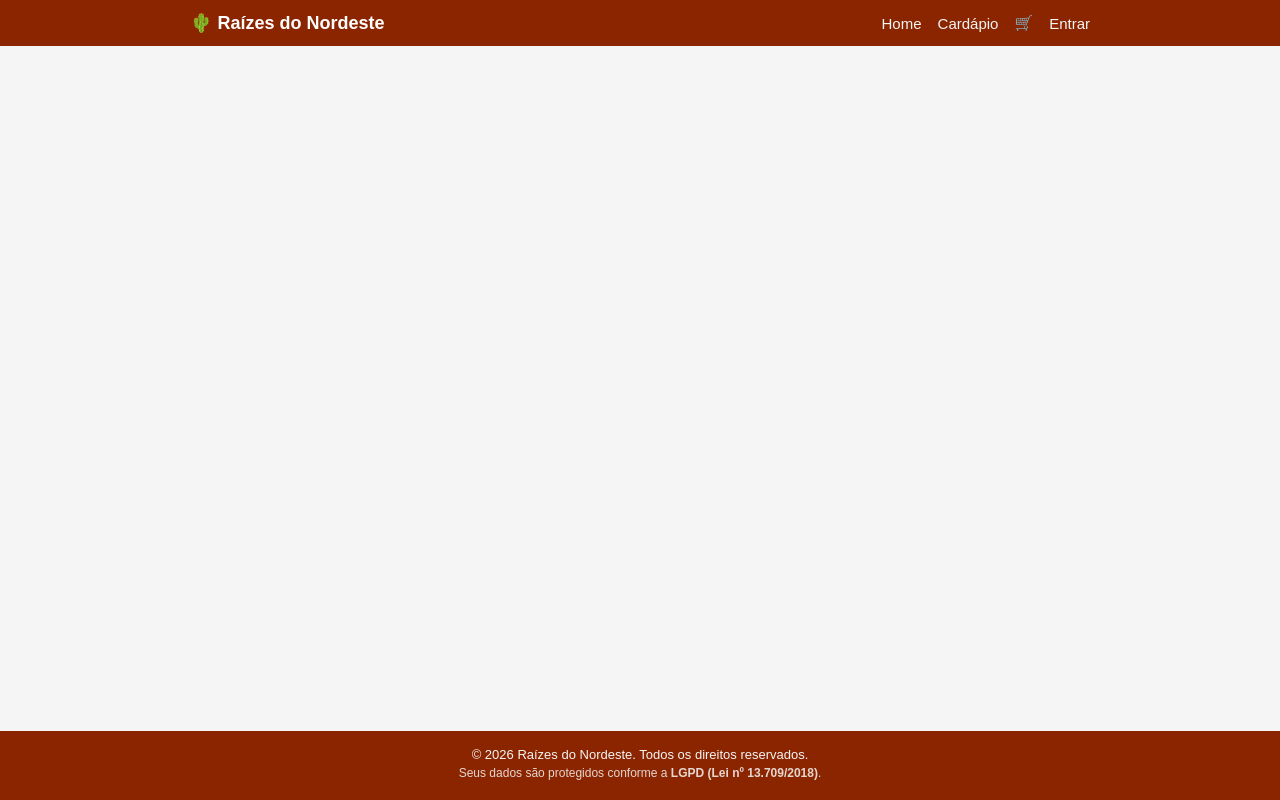
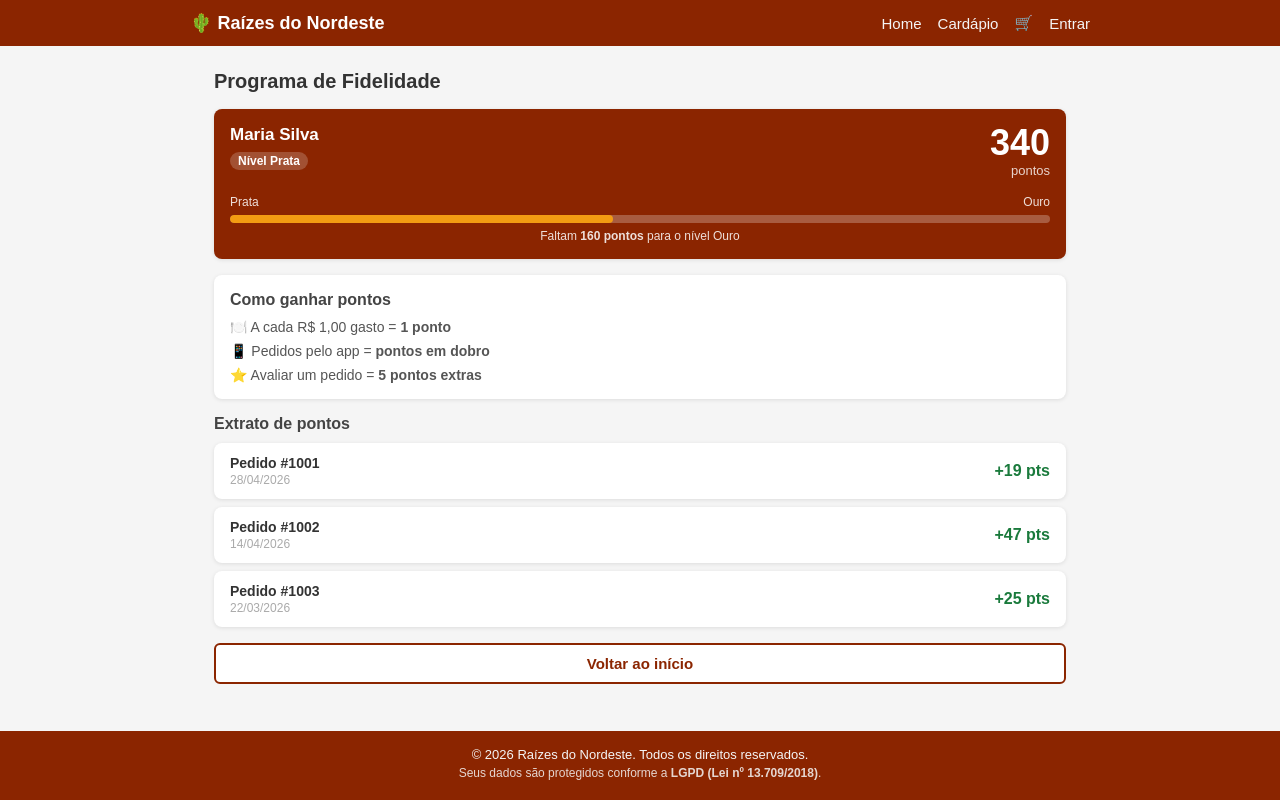
Before and after one commit to devSabrinalvs/raizes-do-nordeste, a React (Vite) app: page /fidelizacao in a window 1280 px wide. Built offline with nearby package versions, Linux system fonts and the light colour scheme.

Commit message:
feat: adiciona pagina base para fidelizacao

```diff
--- a/src/App.jsx
+++ b/src/App.jsx
@@ -11,6 +11,7 @@ import Processando from './pages/Processando'
 import PedidoAprovado from './pages/PedidoAprovado'
 import PedidoNegado from './pages/PedidoNegado'
 import Acompanhamento from './pages/Acompanhamento'
+import Fidelizacao from './pages/Fidelizacao'
 import './App.css'
 
 function App() {
@@ -79,6 +80,7 @@ function App() {
           <Route path="/pedido-aprovado" element={<PedidoAprovado />} />
           <Route path="/pedido-negado" element={<PedidoNegado />} />
           <Route path="/acompanhamento" element={<Acompanhamento />} />
+          <Route path="/fidelizacao" element={<Fidelizacao />} />
         </Routes>
       </main>
       <Footer />
--- /dev/null
+++ b/src/pages/Fidelizacao.css
@@ -0,0 +1,141 @@
+.fidel {
+  display: flex;
+  flex-direction: column;
+  gap: 16px;
+}
+
+.fidel h2 {
+  font-size: 20px;
+  color: #333;
+}
+
+.fidel h3 {
+  font-size: 16px;
+  color: #444;
+  margin-bottom: 10px;
+}
+
+.fidel-perfil {
+  display: flex;
+  flex-direction: column;
+  gap: 16px;
+  background-color: #8B2500;
+  color: #fff;
+}
+
+.fidel-perfil-topo {
+  display: flex;
+  justify-content: space-between;
+  align-items: flex-start;
+}
+
+.fidel-nome {
+  font-size: 17px;
+  font-weight: bold;
+  margin-bottom: 6px;
+}
+
+.fidel-perfil .badge {
+  background-color: rgba(255,255,255,0.2);
+  color: #fff;
+}
+
+.fidel-pontos-box {
+  text-align: right;
+}
+
+.fidel-pontos-num {
+  display: block;
+  font-size: 36px;
+  font-weight: bold;
+  line-height: 1;
+}
+
+.fidel-pontos-label {
+  font-size: 13px;
+  opacity: 0.8;
+}
+
+.fidel-progresso-info {
+  display: flex;
+  justify-content: space-between;
+  font-size: 12px;
+  opacity: 0.85;
+  margin-bottom: 6px;
+}
+
+.fidel-barra {
+  height: 8px;
+  background-color: rgba(255,255,255,0.25);
+  border-radius: 4px;
+  overflow: hidden;
+}
+
+.fidel-barra-fill {
+  height: 100%;
+  background-color: #f39c12;
+  border-radius: 4px;
+  transition: width 0.4s;
+}
+
+.fidel-faltam {
+  font-size: 12px;
+  opacity: 0.85;
+  margin-top: 6px;
+  text-align: center;
+}
+
+.fidel-maximo {
+  font-size: 14px;
+  text-align: center;
+}
+
+.fidel-como-ganhar ul {
+  list-style: none;
+  display: flex;
+  flex-direction: column;
+  gap: 8px;
+}
+
+.fidel-como-ganhar li {
+  font-size: 14px;
+  color: #555;
+}
+
+.fidel-secao h3 {
+  margin-bottom: 10px;
+}
+
+.fidel-extrato {
+  display: flex;
+  flex-direction: column;
+  gap: 8px;
+}
+
+.fidel-extrato-item {
+  padding: 12px 16px;
+}
+
+.fidel-extrato-linha {
+  display: flex;
+  justify-content: space-between;
+  align-items: center;
+}
+
+.fidel-extrato-titulo {
+  font-size: 14px;
+  font-weight: bold;
+  color: #333;
+}
+
+.fidel-extrato-data {
+  font-size: 12px;
+  color: #aaa;
+  margin-top: 2px;
+}
+
+.fidel-pontos-credito {
+  font-size: 16px;
+  font-weight: bold;
+  color: #1a7a3c;
+}
--- /dev/null
+++ b/src/pages/Fidelizacao.jsx
@@ -0,0 +1,104 @@
+import { useNavigate } from 'react-router-dom'
+import Card from '../components/Card'
+import Badge from '../components/Badge'
+import Button from '../components/Button'
+import usuario from '../data/usuario.json'
+import pedidos from '../data/pedidos.json'
+import './Fidelizacao.css'
+
+const niveis = [
+  { nome: 'Bronze', minimo: 0, maximo: 199 },
+  { nome: 'Prata', minimo: 200, maximo: 499 },
+  { nome: 'Ouro', minimo: 500, maximo: 999 }
+]
+
+function getNivelAtual(pontos) {
+  return niveis.findLast(n => pontos >= n.minimo) || niveis[0]
+}
+
+function getProximoNivel(pontos) {
+  return niveis.find(n => pontos < n.minimo) || null
+}
+
+function Fidelizacao() {
+  const navigate = useNavigate()
+  const { pontosFidelidade, nome, nivel } = usuario
+  const nivelAtual = getNivelAtual(pontosFidelidade)
+  const proximoNivel = getProximoNivel(pontosFidelidade)
+  const pontosParaProximo = proximoNivel ? proximoNivel.minimo - pontosFidelidade : 0
+  const progresso = proximoNivel
+    ? ((pontosFidelidade - nivelAtual.minimo) / (proximoNivel.minimo - nivelAtual.minimo)) * 100
+    : 100
+
+  const pedidosComPontos = pedidos.filter(p => p.pontosCreditados > 0)
+
+  return (
+    <div className="fidel">
+      <h2>Programa de Fidelidade</h2>
+
+      <Card className="fidel-perfil">
+        <div className="fidel-perfil-topo">
+          <div>
+            <p className="fidel-nome">{nome}</p>
+            <Badge texto={`Nível ${nivelAtual.nome}`} tipo="alerta" />
+          </div>
+          <div className="fidel-pontos-box">
+            <span className="fidel-pontos-num">{pontosFidelidade}</span>
+            <span className="fidel-pontos-label">pontos</span>
+          </div>
+        </div>
+
+        {proximoNivel ? (
+          <div className="fidel-progresso-container">
+            <div className="fidel-progresso-info">
+              <span>{nivelAtual.nome}</span>
+              <span>{proximoNivel.nome}</span>
+            </div>
+            <div className="fidel-barra">
+              <div className="fidel-barra-fill" style={{ width: `${progresso}%` }}></div>
+            </div>
+            <p className="fidel-faltam">
+              Faltam <strong>{pontosParaProximo} pontos</strong> para o nível {proximoNivel.nome}
+            </p>
+          </div>
+        ) : (
+          <p className="fidel-maximo">🏆 Você está no nível máximo!</p>
+        )}
+      </Card>
+
+      <Card className="fidel-como-ganhar">
+        <h3>Como ganhar pontos</h3>
+        <ul>
+          <li>🍽️ A cada R$ 1,00 gasto = <strong>1 ponto</strong></li>
+          <li>📱 Pedidos pelo app = <strong>pontos em dobro</strong></li>
+          <li>⭐ Avaliar um pedido = <strong>5 pontos extras</strong></li>
+        </ul>
+      </Card>
+
+      <section className="fidel-secao">
+        <h3>Extrato de pontos</h3>
+        <div className="fidel-extrato">
+          {pedidosComPontos.map(pedido => (
+            <Card key={pedido.id} className="fidel-extrato-item">
+              <div className="fidel-extrato-linha">
+                <div>
+                  <p className="fidel-extrato-titulo">Pedido #{pedido.id}</p>
+                  <p className="fidel-extrato-data">
+                    {new Date(pedido.dataPedido).toLocaleDateString('pt-BR')}
+                  </p>
+                </div>
+                <span className="fidel-pontos-credito">+{pedido.pontosCreditados} pts</span>
+              </div>
+            </Card>
+          ))}
+        </div>
+      </section>
+
+      <Button variante="secundario" onClick={() => navigate('/')}>
+        Voltar ao início
+      </Button>
+    </div>
+  )
+}
+
+export default Fidelizacao
```
